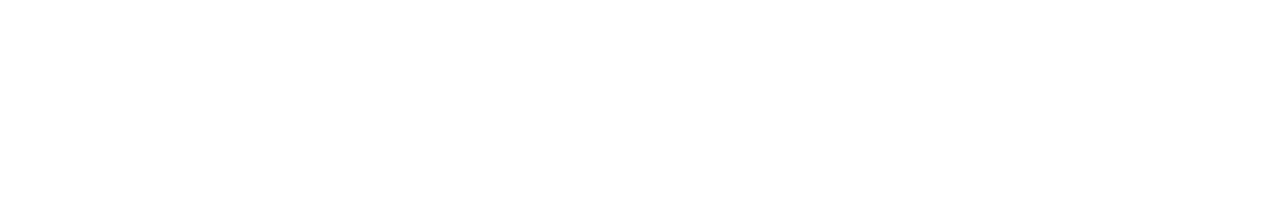
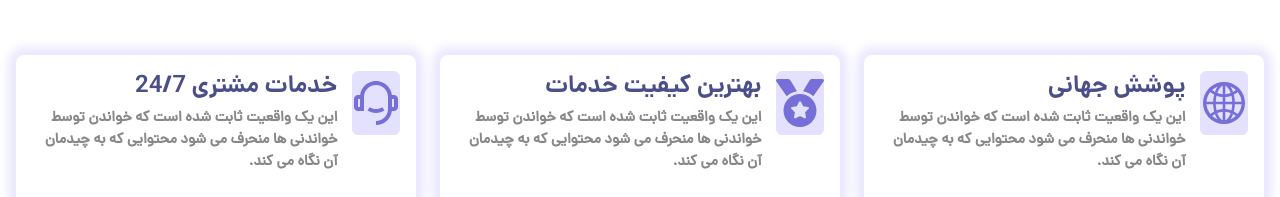
Before and after one commit to mohammadmehdidalvandii/my-trip, a React (Vite) app: page / in a window 1280 px wide. Shown: the part 677-874 px from the top of the page. Before the commit the page ends 800 px from the top, so only its background shows below. Built offline with nearby package versions, Linux system fonts and the light colour scheme.

Commit message:
created section Feature for home-page

```diff
--- /dev/null
+++ b/src/components/template/home/Feature/Feature.css
@@ -0,0 +1,42 @@
+.feature{
+    display: block;
+    width: 100%;
+    margin-top: 4rem;
+}
+.feature_item{
+    display: flex;
+    gap: 0.4rem;
+    background-color: var(--white);
+    border-radius: 0.5rem;
+    box-shadow:  0 0 10px 8px var(--success-100);
+    padding: 1rem;
+}
+.feature_item_icon{
+    display: flex;
+    align-items: center;
+    justify-content: center;
+    width: 4rem;
+    height: 4rem;
+    font-size: 3rem;
+    border-radius: 0.4rem;
+    background-color: #e4e1ff;
+    color: #756fd7;
+}
+
+.feature_item_content{
+    display: block;
+    margin-right: 0.5rem;
+}
+.feature_item_title{
+    display: block;
+    font-family: var(--danaBold);
+    font-size: 1.5rem;
+    color: var(--primary-100);
+}
+.feature_item_paraph{
+    display: block;
+    font-family: var(--danaMedium);
+    font-size: 0.9rem;
+    font-weight: 700;
+    color: #888888;
+}
--- /dev/null
+++ b/src/components/template/home/Feature/Feature.tsx
@@ -0,0 +1,49 @@
+import React from 'react';
+import './Feature.css';
+import { AiOutlineGlobal } from "react-icons/ai";
+import { FaMedal } from 'react-icons/fa';
+import { RiCustomerService2Line } from 'react-icons/ri';
+
+
+const  Feature:React.FC = ()=>{
+  return (
+    <section className="feature">
+        <div className="containers">
+            <div className="row row-gap-3">
+                <div className="col-lg-4 col-md-6 col-sm-12">
+                    <div className="feature_item">
+                        <span className="feature_item_icon"><AiOutlineGlobal/></span>
+                        <div className="feature_item_content">
+                            <h4 className="feature_item_title">پوشش جهانی</h4>
+                            <p className="feature_item_paraph">این یک واقعیت ثابت شده است که خواندن توسط خواندنی ها منحرف می شود
+                                     محتوایی که به چیدمان آن نگاه می کند.</p>
+                        </div>
+                    </div>
+                </div>
+                <div className="col-lg-4 col-md-6 col-sm-12">
+                    <div className="feature_item">
+                        <span className="feature_item_icon"><FaMedal/></span>
+                        <div className="feature_item_content">
+                            <h4 className="feature_item_title">بهترین کیفیت خدمات</h4>
+                            <p className="feature_item_paraph">این یک واقعیت ثابت شده است که خواندن توسط خواندنی ها منحرف می شود
+                                     محتوایی که به چیدمان آن نگاه می کند.</p>
+                        </div>
+                    </div>
+                </div>
+                <div className="col-lg-4 col-md-6 col-sm-12">
+                    <div className="feature_item">
+                        <span className="feature_item_icon"><RiCustomerService2Line/></span>
+                        <div className="feature_item_content">
+                            <h4 className="feature_item_title">خدمات مشتری 24/7</h4>
+                            <p className="feature_item_paraph">این یک واقعیت ثابت شده است که خواندن توسط خواندنی ها منحرف می شود
+                                     محتوایی که به چیدمان آن نگاه می کند.</p>
+                        </div>
+                    </div>
+                </div>
+            </div>
+        </div>
+    </section>
+  )
+}
+
+export default Feature
--- a/src/main.tsx
+++ b/src/main.tsx
@@ -3,6 +3,7 @@
 import App from './App.tsx'
 import './index.css'
 import './style/Responsive.css'
+import 'bootstrap/dist/css/bootstrap.css'
 import { BrowserRouter } from 'react-router-dom'
 
 ReactDOM.createRoot(document.getElementById('root')!).render(
--- a/src/page/Home/Home.tsx
+++ b/src/page/Home/Home.tsx
@@ -1,9 +1,11 @@
 import Banner from '../../components/template/home/Banner/Banner';
+import Feature from '../../components/template/home/Feature/Feature';
 
 function Home() {
   return (
     <>
         <Banner/>
+        <Feature/>
     </>
   )
 }
```
